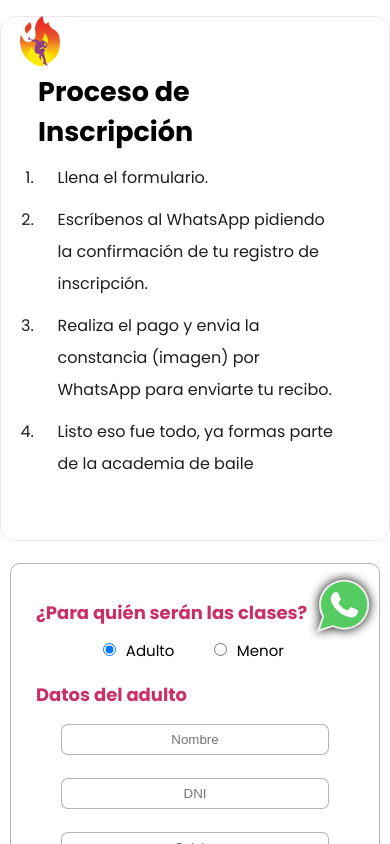
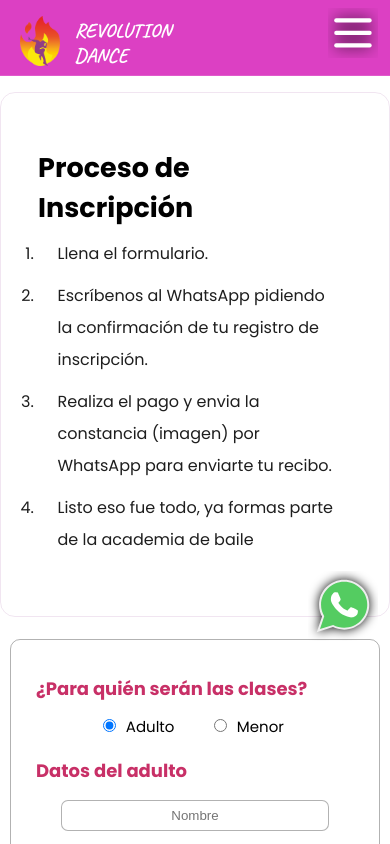
Before and after one commit to Alexander-Aparicio/SIMPLE-WEB-PAGE, a Next.js app: page /inscripciones in a window 390 px wide. Shown: the top 844 px of the page. Built offline with nearby package versions, Linux system fonts and the light colour scheme.

Commit message:
menú mobile

```diff
--- a/components/Globales/Header.js
+++ b/components/Globales/Header.js
@@ -1,4 +1,3 @@
-
 import Image from "next/image"
 import Link from 'next/link'
 import useWindowDimensions from "../../helpers/WindowDimension"
@@ -68,20 +67,18 @@ const Navegation =( {home, blog, tienda, clase} )=>{
 }
 
 
-const Header = ()=>{
+const Header = (props)=>{
 
     const {width} = useWindowDimensions()
 
     return(
 
-        <Encabezado>
+        <Encabezado position={props.v} background={props.x}>
             <Logo logo={Logotipo} nameOne={'REVOLUTION'}  nameTwo={'DANCE'} />
             {width > 600 ? <Navegation home="Home" blog="Inscribirme" /> : null}
 
         </Encabezado>
-
     )
-
 }
 
 export default Header
--- a/components/Globales/HeaderStyles.js
+++ b/components/Globales/HeaderStyles.js
@@ -8,11 +8,11 @@ const Encabezado = styled.header`
     max-height:76px;
     display:flex;
     justify-content:space-between;
-    background-color:transparent;
+    background-color:${props => (props.position ? props.background :'transparent') };
     border-bottom: solid 1px #f4f4f424;
     padding-left:5%;
     padding-right:5%;
-    position:fixed;
+    position:${props => (props.position ? props.position :'fixed') };
     top:0;
     left:0;
     right:0;
--- /dev/null
+++ b/components/Globales/MenuHamburguesa.js
@@ -0,0 +1,52 @@
+import Image from "next/image"
+import styled from "styled-components"
+import {useState} from "react"
+import MobileNav from "./MobileNav"
+import btnClose from "../../public/logos/close.svg"
+import btnOpen from "../../public/logos/open.svg"
+
+const Hamburger = styled.div`
+    width:50px;
+    position:fixed;
+    top:1%;
+    right:3%;
+    z-index:9999991;
+    @media (min-width:600px){
+        display:none;
+    }
+
+    img{
+        width:100%;
+        filter: drop-shadow(0 0 0.75rem #000)
+    };
+`
+
+const MenuMobile = ()=>{
+
+    const [openMenu, setOpenMenu] = useState(false)
+
+    const handleMenu = ()=>{
+
+        setOpenMenu(!openMenu)
+
+    }
+
+    return(
+
+        <div>
+
+            <Hamburger onClick={ handleMenu }>
+                { openMenu === false
+                    ? <Image className="open" src={btnOpen} alt="Botón de menú" />
+                    : <Image className="close" src={btnClose} alt="Botón de menú" />
+                }
+            </Hamburger>
+
+            <MobileNav visible={openMenu} handleMenu={handleMenu}/>
+
+        </div>
+    )
+
+}
+
+export  default MenuMobile
--- /dev/null
+++ b/components/Globales/MobileNav.js
@@ -0,0 +1,56 @@
+import Link from "next/link";
+import styled  from "styled-components";
+import { TitleH2 } from "../Globales/StyleBase";
+
+const MenuTitle = styled(TitleH2)``
+
+const UiMenu = styled.section`
+    display: ${ props => props.visible ? 'flex' : 'none'};
+    position:fixed;
+    top:0;
+    bottom:0;
+    left:0;
+    right:0;
+    background-color:rgba(215,33,186,0.86);
+    z-index:9999;
+    flex-direction:column;
+    justify-content: center;
+    align-items:center;
+    height:100%;
+    width:100%;
+
+    & a{
+        color: #fff;
+        font-size:2rem;
+        font-family: 'Poppins', sans-serif;
+        margin: 20px 15px;
+        border-bottom: solid 1px transparent;
+    }
+    & .seleccionado{
+        border-bottom: solid 1px #ffff;
+    }
+`
+
+const MobileNav = (props)=>{
+
+    return(
+        <UiMenu visible={props.visible}>
+
+            <MenuTitle color={"#fbc330"}>Menú</MenuTitle>
+
+            <Link
+            onClick={ ()=> props.handleMenu()}
+            href={"/"}
+            >Home</Link>
+
+            <Link
+            onClick={ ()=> props.handleMenu()}
+            href={"/inscripciones"}
+            >Inscribirme</Link>
+
+        </UiMenu>
+    )
+
+}
+
+export default MobileNav
--- a/pages/index.js
+++ b/pages/index.js
@@ -11,6 +11,7 @@ import { DanceRoom } from '../components/Home/DanceRoom';
 import Footer from '../components/Globales/Footer';
 import Ubicacion from '../components/Home/Location';
 import WhatsApp from '../components/Globales/WhatsApp';
+import MenuMobile from '../components/Globales/MenuHamburguesa';
 
 export default function Home() {
   return (<>
@@ -33,6 +34,7 @@ export default function Home() {
       <SampleClass />
       <Ubicacion />
       <WhatsApp />
+      <MenuMobile />
     </main>
     <Footer />
 
--- a/pages/inscripciones.js
+++ b/pages/inscripciones.js
@@ -5,6 +5,7 @@ import MediosDePago from "../components/Globales/PaymentMethods"
 import Poster from '../components/Inscripciones/Poster';
 import Footer from '../components/Globales/Footer';
 import WhatsApp from '../components/Globales/WhatsApp';
+import MenuMobile from '../components/Globales/MenuHamburguesa';
 
 
 const { Inscription } = require("../components/Inscripciones/Inscripciones")
@@ -20,13 +21,14 @@ const Inscripciones = ()=>{
             <link rel="icon" href="/favicon.ico" />
         </Head>
 
-        <Header />
+        <Header v={'sticky'} x={'rgba(215,33,186,0.86)'}/>
 
         <main>
             <Inscription />
             <MediosDePago />
             <Poster />
             <WhatsApp />
+            <MenuMobile />
         </main>
 
         <Footer />
```
